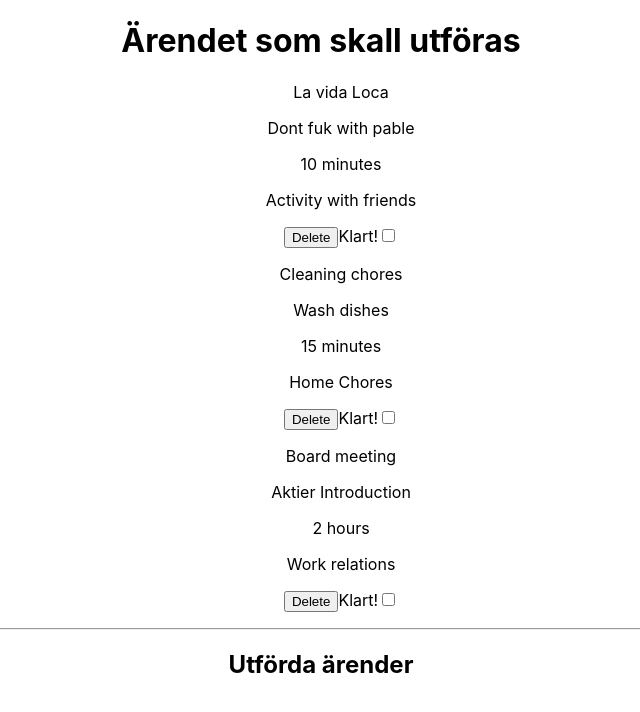
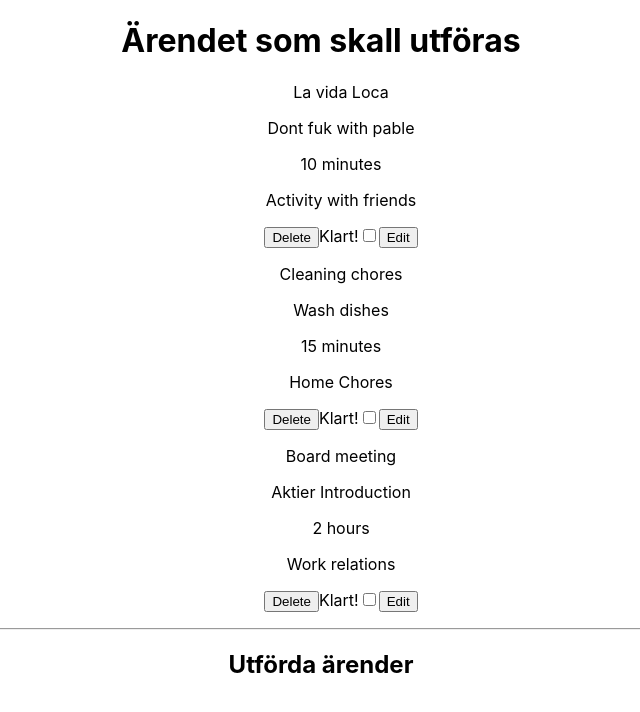
Before and after one commit to DetectiveGarcia/Task-Habits-applikation, a React (Create React App) app: page /tasks in a window 1280 px wide. Shown: the top 712 px of the page, without its empty margins (319-959 px from the left). Built offline with nearby package versions, Linux system fonts and the light colour scheme.

Commit message:
added edit button

```diff
--- a/src/Components/Todo.jsx
+++ b/src/Components/Todo.jsx
@@ -1,19 +1,36 @@
-import React from "react";
+import React, { useState } from "react";
 
 export default function Todo(props) {
-  return (
+    const [editMode, setEditMode] = useState(false);
+    const [editedTitle, setEditedTitle] = useState(props.todos.title);
+
+    const handleEdit =()=> {
+        setEditMode(false);
+        props.onEdit(editedTitle);
+
+    }
+
+  return (<div>
+      {editMode ? (
         <>
-      <div>
+          <input
+            type="text"
+            value={editedTitle}
+            onChange={(e) => setEditedTitle(e.target.value)}
+          />
+          <button onClick={handleEdit}>Save</button>
+        </>
+      ) : (
+        <>
           <p>{props.todos.title}</p>
           <p>{props.todos.description}</p>
           <p>{props.todos.time}</p>
           <p>{props.todos.type}</p>
-      {/* <button onClick={props.onComplete}>Completed</button> */}
           <button onClick={props.onDelete}>Delete</button>
           <label value="Done">Klart!</label>
           <input type="checkbox" onChange={props.checked} />
+          <button onClick={() => setEditMode(true)}>Edit</button>
+        </>
+      )}
     </div>
-
-    </>
-  );
-}
+)};
--- a/src/Pages/Home.jsx
+++ b/src/Pages/Home.jsx
@@ -1,50 +1,5 @@
 import React from "react";
 import { Link } from "react-router-dom";
-
-
-// const named_pages = [
-//     "Start",
-//     "Tasks",
-//     "NewTask",
-//     "Habits",
-//     "NewHabit"
-// ];
-
-// const MenuComponent = () => {
-//     const list_items = named_pages.map(({string_value}) => {
-//         return <li><Link to="/" + {string_value}>{string_value}</Link></li>
-//     });
-
-//     return (
-//         <>
-//         <div class="menu_container">
-//             <ul>
-//                 {list_items}
-//             </ul>
-//         </div>
-//         </>
-//     );
-
-    /*
-    return (
-        <div>
-            <ul>
-                <li>one</li><br/>
-                <li>two</li><br/>
-                <li>three</li><br/>
-            </ul>
-        </div>
-    );
-    */
-
-    /*
-    <li><Link to="/Start">Start</Link></li>
-    <li><Link to="/Tasks">Start</Link></li>
-    <li><Link to="/NewTask">Start</Link></li>
-    <li><Link to="/Habits">Start</Link></li>
-    <li><Link to="/NewHabit">Start</Link></li>
-    */
-// };
 
 export const Home = () => {
   let myArray = [
@@ -68,15 +23,12 @@ export const Home = () => {
     },
   ];
 
-  //const menu_dom = MenuComponent();
   return (
     <div>
-        {/* {menu_dom} */}
-      <h1>Senast</h1>
+      <h1>Senast ärender</h1>
       <div>
-        <Link to="/tasks">Se fler Start</Link><br/>
-        <Link to="/tasks">Se fler Task</Link><br/>
-        <Link to="/tasks">Se fler Habbit</Link><br/>
+        <Link to="/tasks">Se fler </Link>
+        <br />
         {myArray.map((arrays) => (
           <p> Titles: {arrays.title}</p>
         ))}
--- a/src/Pages/Task.jsx
+++ b/src/Pages/Task.jsx
@@ -29,7 +29,7 @@ export default function Task() {
     },
   ]);
   const handleChecked = (index) => {
-    if (setIsChecked(!isChecked)) {
+    if (!isChecked) {
       // Create a copy of the toDo array
       const updatedToDo = [...toDo];
       // Update the completed status of the selected task
@@ -39,20 +39,29 @@ export default function Task() {
     }
   };
   console.log(handleChecked)
-//   const handleComplete = (index) => {
-//     // Create a copy of the toDo array
-//     const updatedToDo = [...toDo];
-//     // Update the completed status of the selected task
-//     updatedToDo[index].completed = true;
-//     // Update the state
-//     setComplete(updatedToDo);
-//   };
+
 
   const handleDelete = (index) => {
     const updatedToDo = [...toDo];
     updatedToDo.splice(index, 1);
     setToDo(updatedToDo);
   };
+
+  const handleEdit = (index, newTitle) => {
+    const updatedToDo = [...toDo];
+    updatedToDo[index].title = newTitle;
+    setToDo(updatedToDo);
+
+
+  }
+
+  const handleEditDesc = (index, newDesc) => {
+    const updatedToDo = [...toDo];
+    updatedToDo[index].description = newDesc;
+    setToDo(updatedToDo);
+
+
+  }
 
   return (
     <div>
@@ -63,10 +72,13 @@ export default function Task() {
           return (
             <>
               <Todo
+                 key={i}
                 checked={() =>handleChecked(i)}
                 // onComplete={() => handleComplete(i)}
                 todos={todos}
                 onDelete={() => handleDelete(i)}
+                onEdit={(newTitle, )=> handleEdit(i, newTitle)}
+                onEditDesc={(newDesc) => handleEditDesc (i,newDesc)}
               />
             </>
           );
@@ -76,7 +88,7 @@ export default function Task() {
 
       <h2>Utförda ärender</h2>
       <ul>
-        {isChecked &&
+        {
           complete
             .filter((task) => task.completed)
             .map((completedTask, i) => <li key={i}>{completedTask.title}</li>)}
```
Lines whose indentation alone changed are shown as unchanged.
